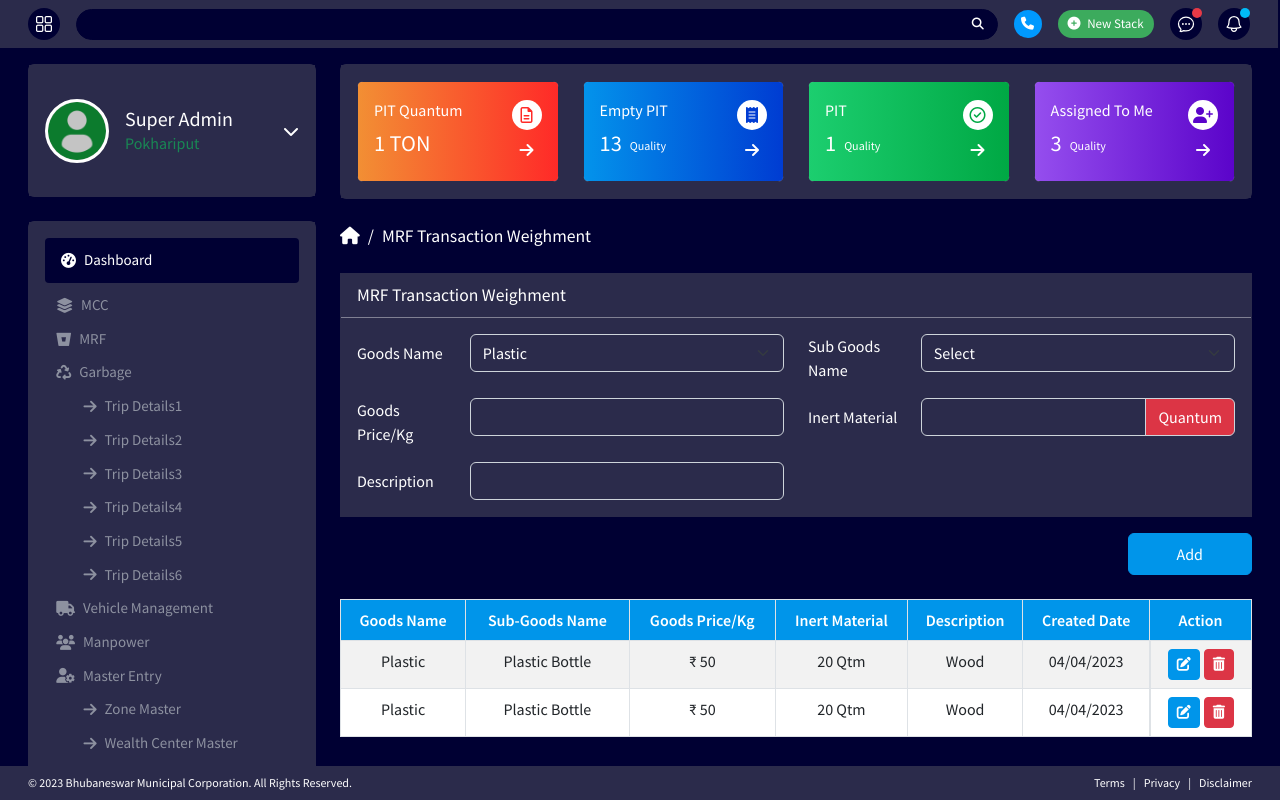
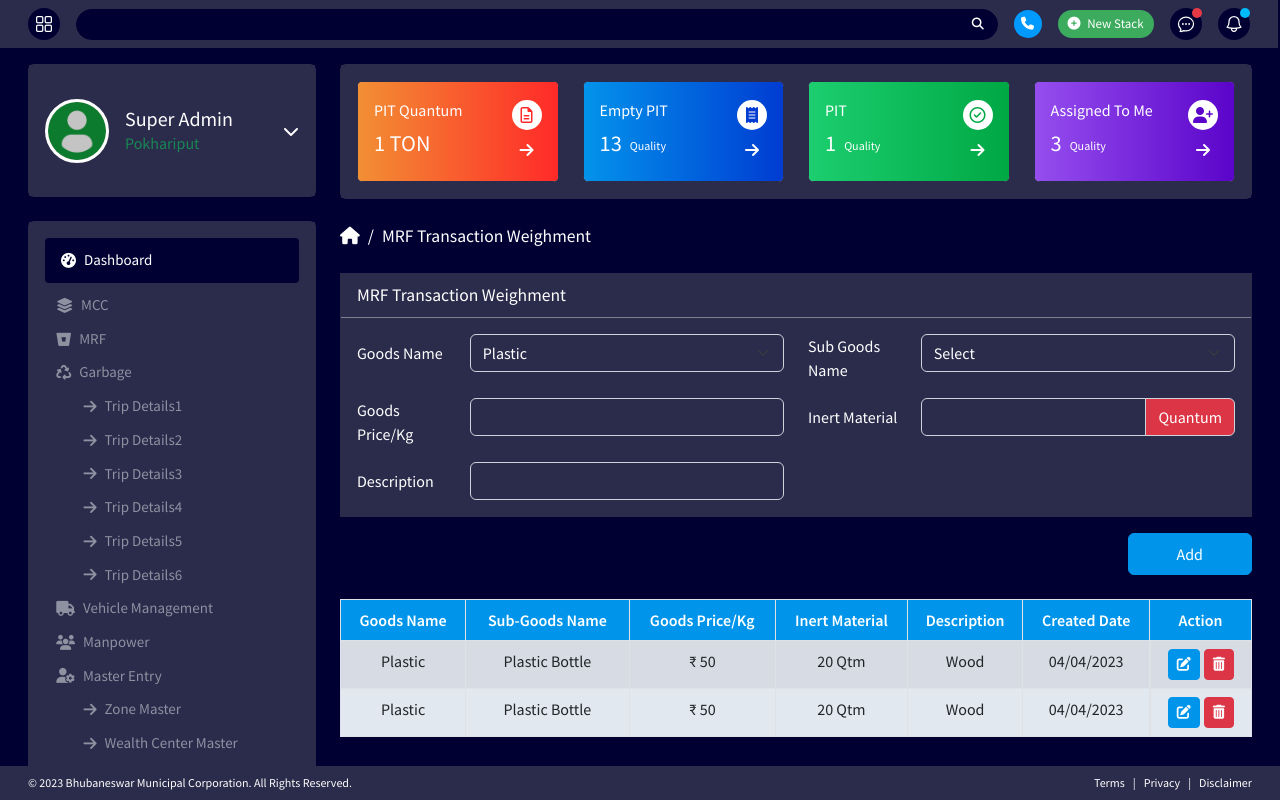
Before and after one commit to Absec-lab/BMC_Web, an Angular app: page /superadmin/mrf in a window 1280 px wide. Shown: the top 800 px of the page. Built offline with nearby package versions, Linux system fonts and the light colour scheme.

Commit message:
Changed the table body column background color to shuttle grey.

```diff
--- a/src/app/common.css
+++ b/src/app/common.css
@@ -159,3 +159,7 @@ form.align-form-items {
 .w-33{
   width: 33.33%;
 }
+
+.table td {
+  background-color: #e2e8f0 !important;
+}
```
